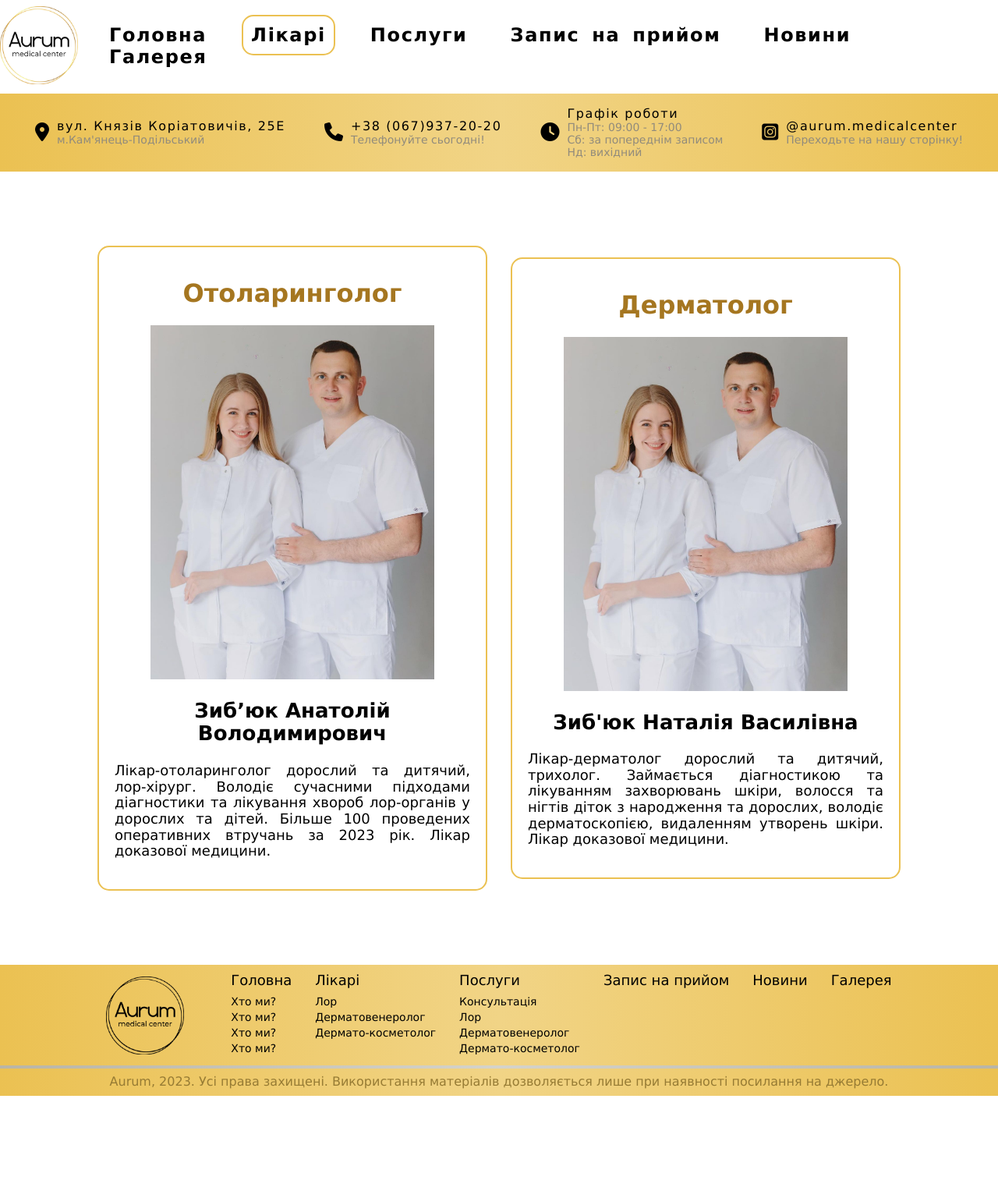
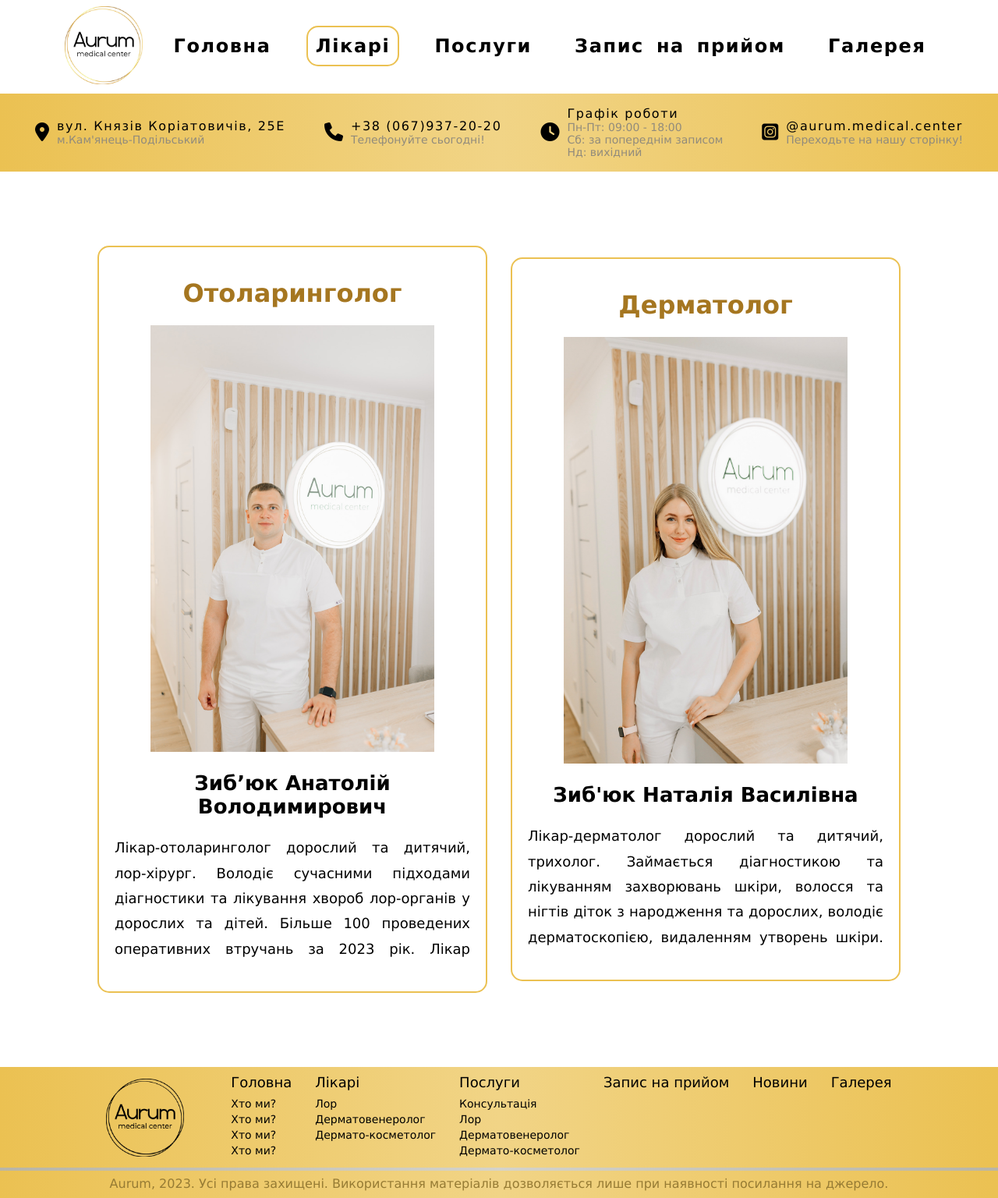
Before and after one commit to serediukit/Aurum, a plain HTML site: page site/doctors.html in a window 1280 px wide. Shown: the whole page at 78% size. Before the commit the page ends 1405 px from the top, so only its background shows below. Drawn offline with Linux system fonts and the light colour scheme.

Commit message:
update doctors.html

```diff
--- a/site/doctors.html
+++ b/site/doctors.html
@@ -19,7 +19,6 @@
                     <a class="menu-bordered" href="doctors.html">Лікарі</a>
                     <a href="services.html">Послуги</a>
                     <a href="appointment.html">Запис на прийом</a>
-                    <a href="news.html">Новини</a>
                     <a href="gallery.html">Галерея</a>
                 </div>
             </div>
@@ -59,7 +58,7 @@
                             Графік роботи
                         </div>
                         <div class="contact-sub-info">
-                            Пн-Пт: 09:00 - 17:00 <br>
+                            Пн-Пт: 09:00 - 18:00 <br>
                             Сб: за попереднім записом <br>
                             Нд: вихідний
                         </div>
@@ -71,7 +70,7 @@
                     </div>
                     <div class="contact-info">
                         <div class="contact-main-info">
-                            <a class="instagram-link" href="https://instagram.com/aurum.medicalcenter?igshid=NzZhOTFlYzFmZQ==">@aurum.medicalcenter</a>
+                            <a class="instagram-link" href="https://www.instagram.com/aurum.medical.center/">@aurum.medical.center</a>
                         </div>
                         <div class="contact-sub-info">
                             Переходьте на нашу сторінку!
@@ -86,9 +85,9 @@
                 <a href="doctors/zibyik-anatoliy.html">
                     <div class="doctor">
                         <h1>Отоларинголог</h1>
-                        <img class="doctor-image" src=".\img\main-photo.png">
+                        <img class="doctor-image" src=".\img\doctor\doctor1.jpg">
                         <h2>Зибʼюк Анатолій Володимирович</h2>
-                        <p>Лікар-отоларинголог дорослий та дитячий, лор-хірург. Володіє сучасними підходами діагностики та лікування хвороб лор-органів у дорослих та дітей. Більше 100 проведених оперативних втручань за 2023 рік. Лікар доказової медицини.</p>
+                        <p class="max-lines">Лікар-отоларинголог дорослий та дитячий, лор-хірург. Володіє сучасними підходами діагностики та лікування хвороб лор-органів у дорослих та дітей. Більше 100 проведених оперативних втручань за 2023 рік. Лікар доказової медицини.</p>
                     </div>
                 </a>
             </div>
@@ -96,9 +95,9 @@
                 <a href="doctors/zibyik-nataliia.html">
                     <div class="doctor">
                         <h1>Дерматолог</h1>
-                        <img class="doctor-image" src=".\img\main-photo.png">
+                        <img class="doctor-image" src=".\img\doctor\doctor2.jpg">
                         <h2>Зиб'юк Наталія Василівна</h2>
-                        <p>Лікар-дерматолог дорослий та дитячий, трихолог. Займається діагностикою та лікуванням захворювань шкіри, волосся та нігтів діток з народження та дорослих, володіє дерматоскопією, видаленням утворень шкіри. Лікар доказової медицини.</p>
+                        <p class="max-lines">Лікар-дерматолог дорослий та дитячий, трихолог. Займається діагностикою та лікуванням захворювань шкіри, волосся та нігтів діток з народження та дорослих, володіє дерматоскопією, видаленням утворень шкіри. Лікар доказової медицини.</p>
                     </div>
                 </a>
             </div>
--- a/site/styles/style.css
+++ b/site/styles/style.css
@@ -175,3 +175,12 @@ footer {
 .main-info {
     padding: 0 20%;
 }
+
+.max-lines {
+    display: block;/* or inline-block */
+    text-overflow: ellipsis;
+    word-wrap: break-word;
+    overflow: hidden;
+    max-height: 9em;
+    line-height: 1.8em;
+}
```
Also changed, not shown: site/index.html (+0 -5 lines), site/img/doctor/doctor1.jpg (added), site/img/doctor/doctor2.jpg (added), site/styles/index.css (line endings or trailing spaces).
